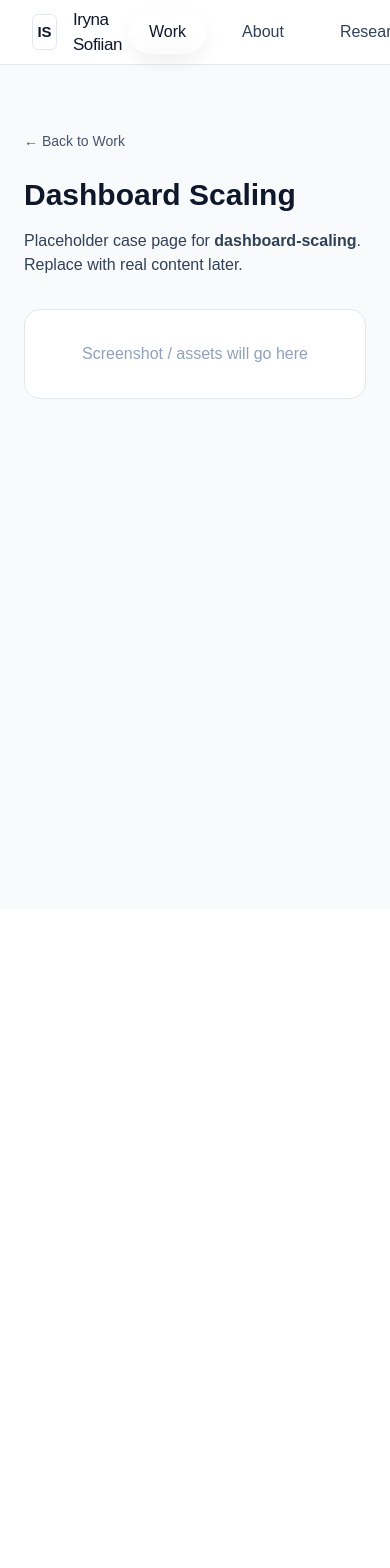
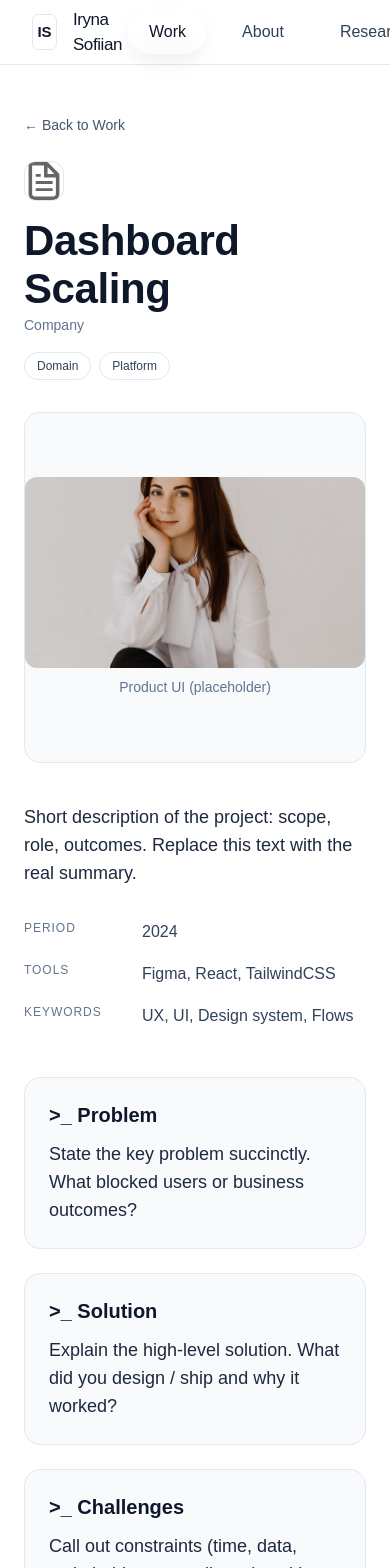
Before and after one commit to LiraCalifornia/iryna-portfolio, a Next.js app: page /work/dashboard-scaling in a window 390 px wide. Shown: the top 1568 px of the page. Before the commit the page ends 909 px from the top, so only its background shows below. Built offline with nearby package versions, Linux system fonts and the light colour scheme.

Commit message:
project structure

```diff
--- a/src/app/work/[slug]/page.tsx
+++ b/src/app/work/[slug]/page.tsx
@@ -1,34 +1,266 @@
 // src/app/work/[slug]/page.tsx
+import Image from "next/image";
 import Link from "next/link";
 
+/* ────────────────────────────────────────────────────────────
+   Data model + demo registry
+   ──────────────────────────────────────────────────────────── */
+type ProjectData = {
+  title: string;
+  company: { name: string; logo: string };
+  domain: string;       // e.g., "FinTech"
+  platform: string;     // e.g., "B2B SaaS · Web"
+  heroImage: string;    // product UI image
+  summary: string;      // short paragraph about scope/role
+  period: string;
+  tools: string[];
+  keywords: string[];
+  problems: string;
+  solution: string;
+  challenges: string;
+  impact: Array<{ value: string; label: string; sublabel?: string }>;
+};
+
+const PROJECTS: Record<string, ProjectData> = {
+  "provenance-ai": {
+    title: "Provenance AI — Allocation & Reporting",
+    company: { name: "Annuities Genius", logo: "/next.svg" }, // заміниш на реальне лого
+    domain: "FinTech",
+    platform: "B2B SaaS · Web",
+    heroImage: "/hero-portrait.jpg", // тимчасовий плейсхолдер
+    summary:
+      "Led product design for AI-driven allocation and reporting modules. Focused on decision workflows, explainability, and speed to quote.",
+    period: "2023–Present",
+    tools: ["Figma", "Plus Jakarta Sans", "Miro", "Rive"],
+    keywords: [
+      "product strategy",
+      "BRD",
+      "user flows",
+      "design system",
+      "behavioral UX",
+      "design critique",
+    ],
+    problems:
+      "Agents struggled to compare thousands of product permutations and justify allocation choices to clients. Existing tools were slow and opaque.",
+    solution:
+      "Built AI-assisted flows that surface 3 best mixes instantly, with transparent rationales and exportable reports. Reduced clicks and time-to-quote.",
+    challenges:
+      "Complex compliance constraints and rapidly changing product catalogs; need for clear ‘why’ behind each recommendation.",
+    impact: [
+      { value: "66%", label: "Increase in signup conversion rate" },
+      { value: "63.9%", label: "Increase in purchase conversion rate" },
+      { value: "460%", label: "Increase in ranked keywords" },
+      { value: "200,000+", label: "New users added" },
+      { value: "1554%", label: "Organic search growth (8 months)" },
+      { value: "$250k+", label: "Added organic traffic value" },
+    ],
+  },
+};
+
+const FALLBACK = (slug: string): ProjectData => ({
+  title: slugToTitle(slug),
+  company: { name: "Company", logo: "/file.svg" },
+  domain: "Domain",
+  platform: "Platform",
+  heroImage: "/hero-portrait.jpg",
+  summary:
+    "Short description of the project: scope, role, outcomes. Replace this text with the real summary.",
+  period: "2024",
+  tools: ["Figma", "React", "TailwindCSS"],
+  keywords: ["UX", "UI", "Design system", "Flows"],
+  problems:
+    "State the key problem succinctly. What blocked users or business outcomes?",
+  solution:
+    "Explain the high-level solution. What did you design / ship and why it worked?",
+  challenges:
+    "Call out constraints (time, data, stakeholders, compliance) and how you navigated them.",
+  impact: [
+    { value: "50%", label: "Metric improvement", sublabel: "conversion" },
+    { value: "-30%", label: "Cost to serve" },
+    { value: "NPS +12", label: "User satisfaction" },
+  ],
+});
+
+/* ────────────────────────────────────────────────────────────
+   Helpers
+   ──────────────────────────────────────────────────────────── */
+function slugToTitle(slug: string) {
+  return decodeURIComponent(slug)
+    .replace(/-/g, " ")
+    .replace(/\b\w/g, (m) => m.toUpperCase());
+}
+
+function Pill({ children }: { children: React.ReactNode }) {
+  return (
+    <span className="inline-flex items-center rounded-full border border-slate-200 bg-white px-3 py-1 text-[12px] leading-[18px] font-medium text-slate-700">
+      {children}
+    </span>
+  );
+}
+
+function Stat({
+  value,
+  label,
+  sublabel,
+}: {
+  value: string;
+  label: string;
+  sublabel?: string;
+}) {
+  return (
+    <div className="space-y-1">
+      <div className="text-[36px] md:text-[44px] leading-[1.1] font-semibold text-slate-900">
+        {value}
+      </div>
+      <div className="text-[16px] leading-[26px] text-slate-700">{label}</div>
+      {sublabel && (
+        <div className="text-[14px] leading-[22px] text-slate-500">{sublabel}</div>
+      )}
+    </div>
+  );
+}
+
+function CardBlock({ title, body }: { title: string; body: string }) {
+  return (
+    <div className="rounded-2xl border border-slate-200 bg-slate-50 p-6 md:p-8">
+      <div className="text-[20px] md:text-[22px] leading-[1.3] font-semibold text-slate-900">
+        {title}
+      </div>
+      <p className="mt-3 text-[18px] leading-[28px] text-slate-800">{body}</p>
+    </div>
+  );
+}
+
+/* ────────────────────────────────────────────────────────────
+   Page (Next 16 / React 19: params — Promise)
+   ──────────────────────────────────────────────────────────── */
 export default async function WorkDetail({
   params,
 }: {
-  // У React 19/Next 16 params – це Promise
   params: Promise<{ slug: string }>;
 }) {
-  const { slug } = await params; // <-- обовʼязково розпаковуємо
-  const title = decodeURIComponent(slug).replace(/-/g, " ");
+  const { slug } = await params; // важливо: params — Promise
+  const data = PROJECTS[slug] ?? FALLBACK(slug);
 
   return (
-    <main className="min-h-screen bg-slate-50">
-      <div className="mx-auto max-w-4xl px-6 py-16">
+    <main className="min-h-screen bg-white">
+      <div className="mx-auto max-w-6xl px-6 py-12">
+        {/* Back link */}
+        <div className="mb-6">
           <Link href="/" className="text-sm text-slate-600 hover:underline">
             ← Back to Work
           </Link>
+        </div>
 
-        <h1 className="mt-6 text-3xl font-semibold text-slate-900 capitalize">
-          {title}
+        {/* 1–3. Title + company + domain/platform */}
+        <section className="flex flex-wrap items-center gap-4">
+          <div className="h-10 w-10 overflow-hidden rounded-xl border border-slate-200 bg-white">
+            <Image
+              src={data.company.logo}
+              alt={`${data.company.name} logo`}
+              width={40}
+              height={40}
+              className="h-full w-full object-cover"
+              priority
+            />
+          </div>
+
+          <div className="mr-auto">
+            <h1 className="text-[42px] md:text-[48px] leading-[1.15] tracking-[-0.01em] font-semibold text-slate-900">
+              {data.title}
             </h1>
+            <p className="text-[14px] leading-[22px] text-slate-500">
+              {data.company.name}
+            </p>
+          </div>
 
-        <p className="mt-4 text-slate-700">
-          Placeholder case page for <strong>{slug}</strong>. Replace with real
-          content later.
+          <div className="flex items-center gap-2">
+            <Pill>{data.domain}</Pill>
+            <Pill>{data.platform}</Pill>
+          </div>
+        </section>
+
+        {/* 4. Product UI placeholder */}
+        <section className="mt-8 overflow-hidden rounded-2xl border border-slate-200 bg-slate-50">
+          <div className="grid place-items-center py-16">
+            <div className="relative aspect-[16/9] w-full max-w-5xl">
+              <Image
+                src={data.heroImage}
+                alt={`${data.title} — product UI`}
+                fill
+                className="rounded-xl object-cover"
+              />
+            </div>
+            <p className="mt-2 text-[14px] leading-[22px] text-slate-500 text-center">
+              Product UI (placeholder)
+            </p>
+          </div>
+        </section>
+
+        {/* 5. Summary + Parameters */}
+        <section className="mt-10 grid gap-8 md:grid-cols-5">
+          <div className="md:col-span-3 md:max-w-[60ch]">
+            <p className="text-[18px] leading-[28px] text-slate-800">
+              {data.summary}
+            </p>
+          </div>
+
+          <div className="md:col-span-2">
+            <dl className="grid gap-4">
+              <div className="grid grid-cols-[110px_1fr] items-start gap-2">
+                <dt className="text-[12px] leading-[18px] tracking-[0.08em] uppercase text-slate-500">
+                  Period
+                </dt>
+                <dd className="text-[16px] leading-[26px] text-slate-700">
+                  {data.period}
+                </dd>
+              </div>
+
+              <div className="grid grid-cols-[110px_1fr] items-start gap-2">
+                <dt className="text-[12px] leading-[18px] tracking-[0.08em] uppercase text-slate-500">
+                  Tools
+                </dt>
+                <dd className="text-[16px] leading-[26px] text-slate-700">
+                  {data.tools.join(", ")}
+                </dd>
+              </div>
+
+              <div className="grid grid-cols-[110px_1fr] items-start gap-2">
+                <dt className="text-[12px] leading-[18px] tracking-[0.08em] uppercase text-slate-500">
+                  Keywords
+                </dt>
+                <dd className="text-[16px] leading-[26px] text-slate-700">
+                  {data.keywords.join(", ")}
+                </dd>
+              </div>
+            </dl>
+          </div>
+        </section>
+
+        {/* 6. Problem / Solution / Challenges */}
+        <section className="mt-12 grid gap-6">
+          <CardBlock title=">_ Problem" body={data.problems} />
+          <CardBlock title=">_ Solution" body={data.solution} />
+          <CardBlock title=">_ Challenges" body={data.challenges} />
+        </section>
+
+        {/* 7. Impact */}
+        <section className="mt-12">
+          <h2 className="text-[28px] md:text-[32px] leading-[1.25] tracking-[-0.01em] font-semibold text-slate-900">
+            Impact
+          </h2>
+          <p className="mt-2 text-[16px] leading-[26px] text-slate-700">
+            Both the initial launch and further iterations produced meaningful results.
           </p>
 
-        <div className="mt-8 rounded-2xl border border-slate-200 bg-white p-8 text-center text-slate-400">
-          Screenshot / assets will go here
+          <div className="mt-8 grid gap-8 sm:grid-cols-2 lg:grid-cols-3">
+            {data.impact.map((s, i) => (
+              <Stat key={i} value={s.value} label={s.label} sublabel={s.sublabel} />
+            ))}
           </div>
+        </section>
+
+        <div className="h-20" />
       </div>
     </main>
   );
```
Lines whose indentation alone changed are shown as unchanged.
